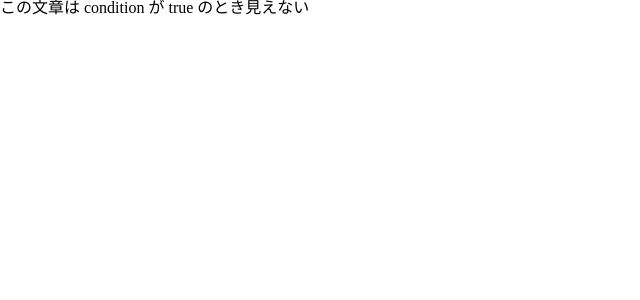
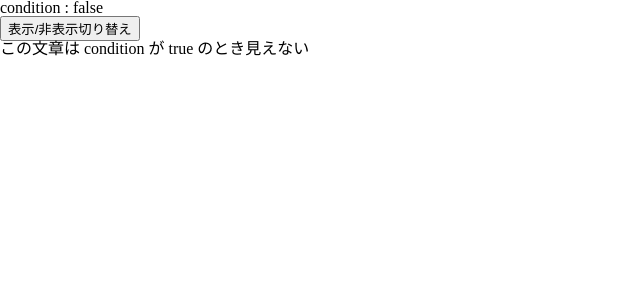
Before and after one commit to kasaharu-labs/try-structural-directives, an Angular app: page / in a window 1280 px wide. Shown: the top 300 px of the page, without its empty margins (0-640 px from the left). Built offline with nearby package versions, Linux system fonts and the light colour scheme.

Commit message:
button click で condition を反転できるように変更

```diff
--- a/src/app/app.component.html
+++ b/src/app/app.component.html
@@ -1,2 +1,5 @@
+<p>condition : {{ condition }}</p>
+<button (click)="toggleVisibilityMessage()">表示/非表示切り替え</button>
+
 <p *appUnless="condition">この文章は condition が true のとき見えない</p>
 <router-outlet></router-outlet>
--- a/src/app/app.component.ts
+++ b/src/app/app.component.ts
@@ -8,4 +8,8 @@ import { Component } from '@angular/core';
 export class AppComponent {
   title = 'ng-basis';
   condition = false;
+
+  toggleVisibilityMessage(): void {
+    this.condition = !this.condition;
+  }
 }
```
